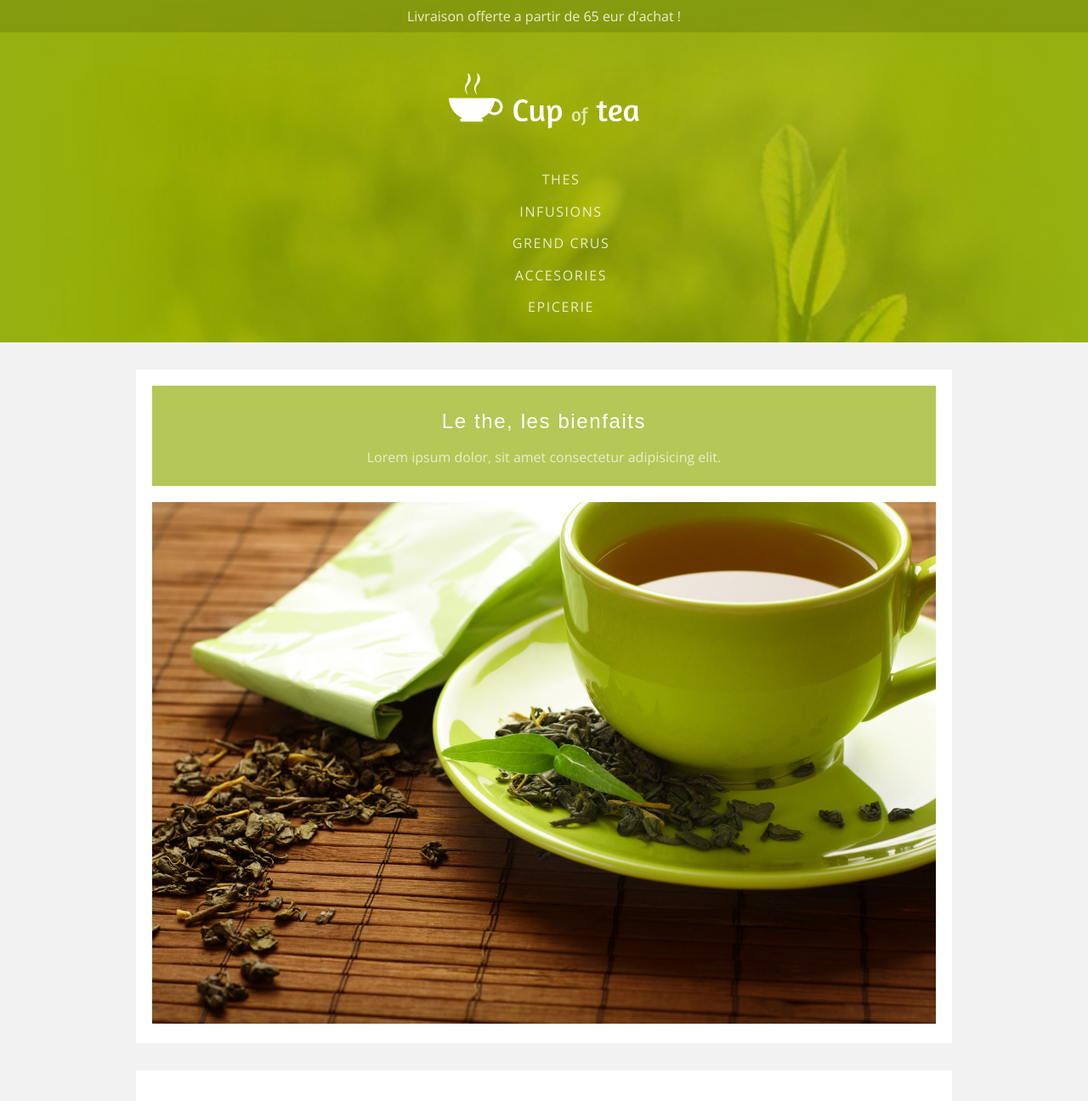
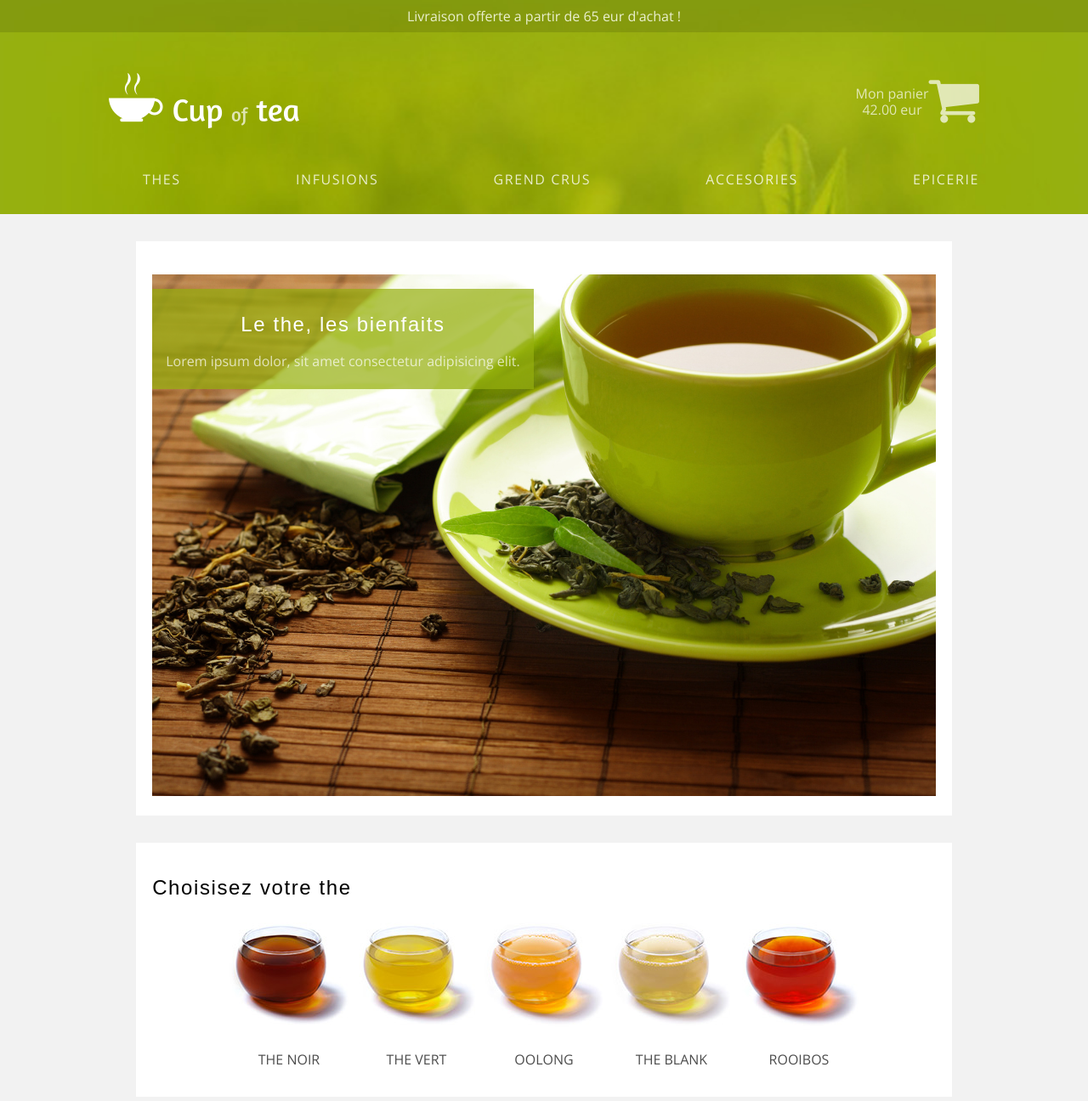
Before and after one commit to Marijus84/Green-tea-solution, a plain HTML site: page index.html in a window 1280 px wide. Shown: the top 1296 px of the page at 85% size. Drawn offline with nearby package versions, Linux system fonts and the light colour scheme; a web font is replaced by a local one.

Commit message:
initial desktop layout add

```diff
--- a/index.html
+++ b/index.html
@@ -12,6 +12,10 @@
       referrerpolicy="no-referrer"
     />
     <link
+      rel="stylesheet"
+      href="https://cdnjs.cloudflare.com/ajax/libs/font-awesome/4.7.0/css/font-awesome.min.css"
+    />
+    <link
       href="https://fonts.googleapis.com/css?family=Amaranth|Open+Sans"
       rel="stylesheet"
     />
@@ -21,9 +25,21 @@
   <body>
     <header>
       <p class="intro">Livraison offerte a partir de 65 eur d'achat !</p>
+      <div class="header-content-wrapper">
         <div class="header-container">
+          <div class="header-basket-container">
             <div class="heading">
-          <a href="#"><img src="assets/logo.png" alt="Cup of Tea logo" /></a>
+              <a href="#"
+                ><img src="assets/logo.png" alt="Cup of Tea logo"
+              /></a>
+            </div>
+            <div class="basket">
+              <p>
+                Mon panier <br />
+                42.00 eur
+              </p>
+              <i class="fa fa-shopping-cart fa-4x" aria-hidden="true"></i>
+            </div>
           </div>
           <nav>
             <ul>
@@ -34,6 +50,7 @@
               <li><a href="#">Epicerie</a></li>
             </ul>
           </nav>
+        </div>
       </div>
     </header>
     <main>
@@ -46,6 +63,7 @@
       </section>
       <section class="tea-types">
         <h2>Choisisez votre the</h2>
+        <div class="tea-types-images">
           <div>
             <img src="assets/tea/1.jpg" alt="The noir" />
             <p>The noir</p>
@@ -65,6 +83,7 @@
           <div>
             <img src="assets/tea/5.jpg" alt="Rooibos" />
             <p>Rooibos</p>
+          </div>
         </div>
       </section>
       <section class="featured-cards">
--- a/styles/style.css
+++ b/styles/style.css
@@ -10,7 +10,8 @@ body {
 }
 
 main,
-footer {
+footer,
+.header-content-wrapper {
   max-width: 80vw;
   margin: 0 auto;
 }
@@ -27,6 +28,7 @@ header {
   margin-top: 0;
   opacity: 0.8;
   position: sticky;
+  top: 0;
 }
 
 ul {
@@ -134,3 +136,53 @@ section.featured-cards p {
 #card-featured-selection {
   background-color: #4ecdc4;
 }
+
+.basket {
+  display: none;
+}
+
+@media only screen and (min-width: 768px) {
+  .basket {
+    display: flex;
+    opacity: 0.7;
+  }
+
+  .header-basket-container {
+    display: flex;
+    justify-content: space-between;
+    align-items: center;
+  }
+
+  ul {
+    display: flex;
+    justify-content: space-between;
+  }
+
+  .benefits {
+    position: relative;
+  }
+
+  .benefits-description {
+    position: absolute;
+    top: 3.5rem;
+  }
+
+  .tea-types-images {
+    display: flex;
+    justify-content: center;
+  }
+
+  .tea-types-images img,
+  .featured-cards img {
+    max-width: 100%;
+  }
+
+  .featured-cards {
+    display: flex;
+    justify-content: center;
+  }
+
+  .featured-card {
+    flex: 1;
+  }
+}
```
Lines whose indentation alone changed are shown as unchanged.
